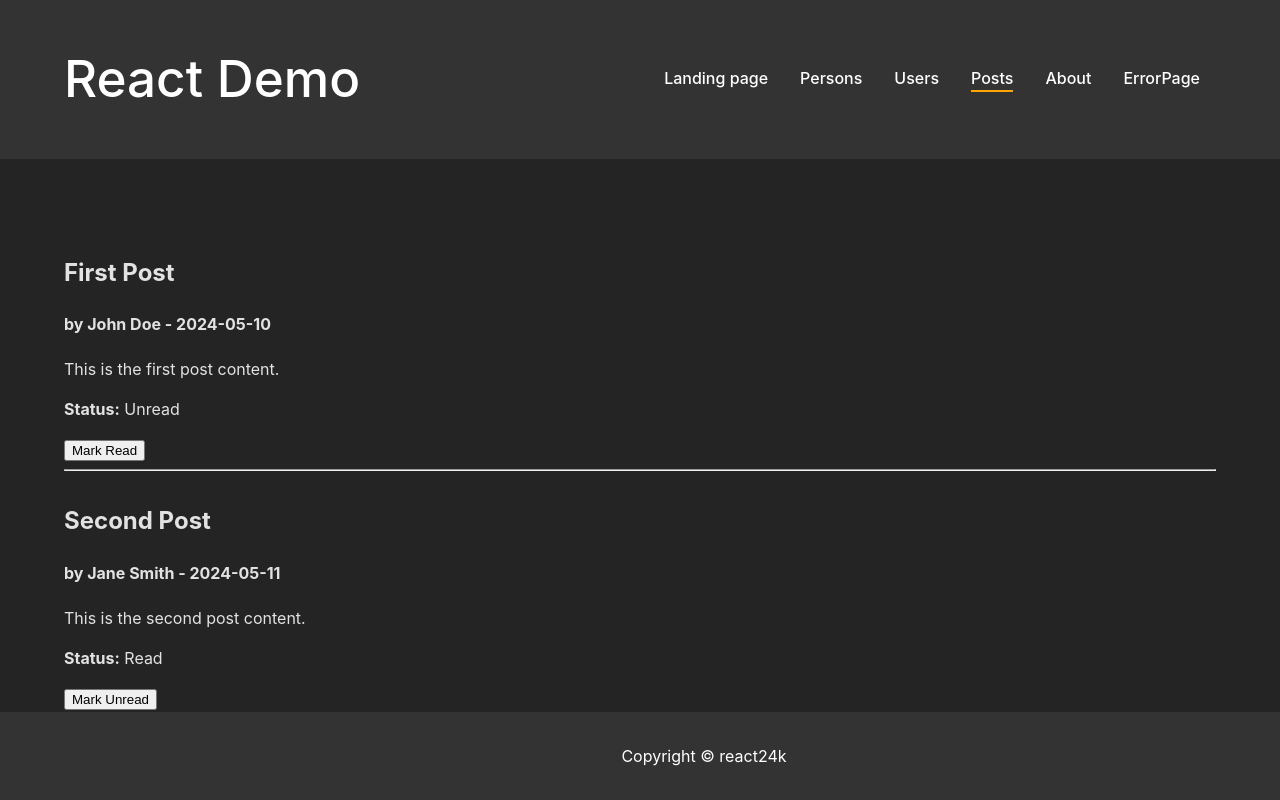
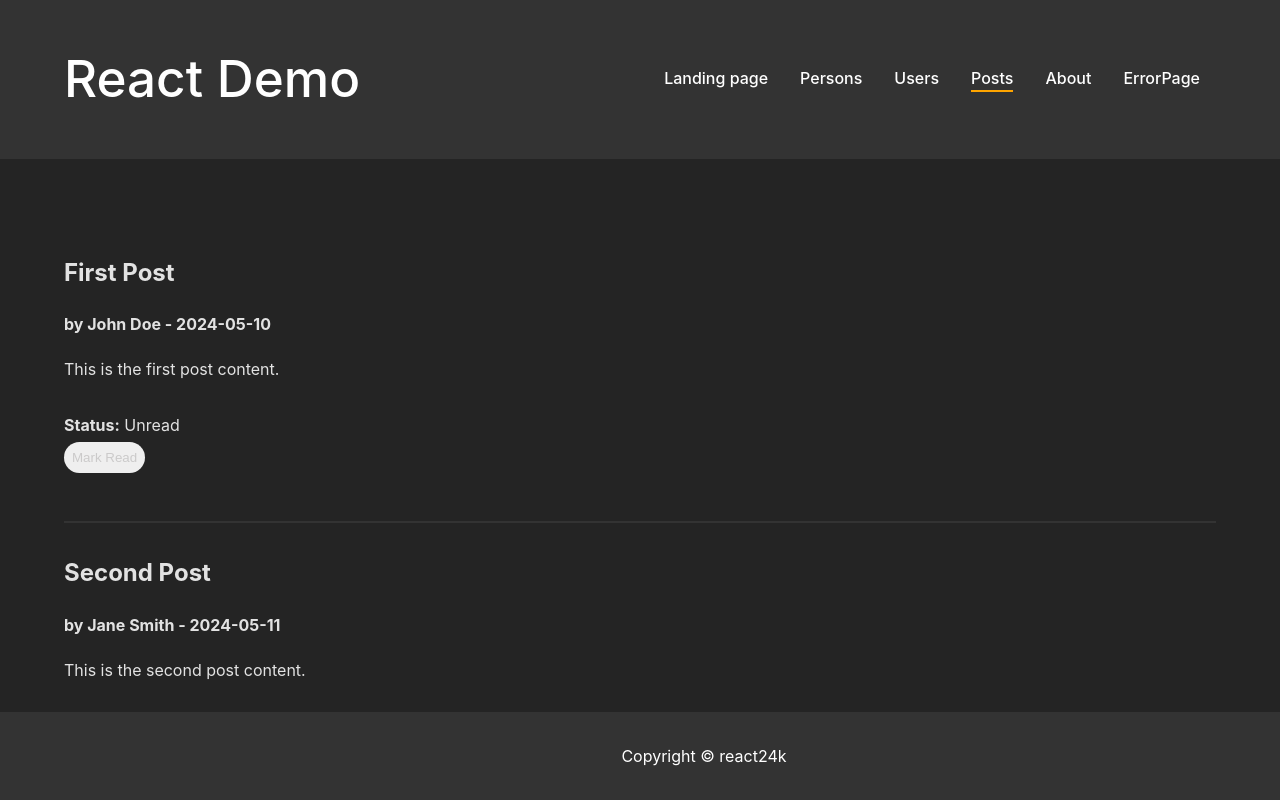
Before and after one commit to tauoms/react_basics, a React (Vite) app in the folder react-demo-router_example/: page /posts in a window 1280 px wide. Shown: the top 800 px of the page. Built offline with nearby package versions, Linux system fonts and the light colour scheme; no server answers; data requests are answered from the project's data file.

Commit message:
Style button, hr

```diff
--- a/react-demo-router_example/src/index.css
+++ b/react-demo-router_example/src/index.css
@@ -113,4 +113,18 @@ h1 {
 
 .post p {
   margin-top: 0rem;
+  margin-bottom: 2rem;
 }
+
+button {
+  margin-top: 0.3rem;
+  margin-bottom: 1rem;
+  padding: 0.5rem;
+  color: #cbcaca;
+  border-radius: 20px;
+  border: none;
+}
+
+hr {
+  border: 1px solid #333;
+}
--- a/react-demo-router_example/src/routes/Posts.jsx
+++ b/react-demo-router_example/src/routes/Posts.jsx
@@ -10,10 +10,11 @@ const Posts = ({ posts, updatePostStatus }) => {
           <p>{post.content}</p>
           <p>
             <strong>Status:</strong> {post.published ? "Read" : "Unread"}
+            <br />
+            <button onClick={() => updatePostStatus(post.id, post.published)}>
+              {post.published ? "Mark Unread" : "Mark Read"}
+            </button>
           </p>
-          <button onClick={() => updatePostStatus(post.id, post.published)}>
-            {post.published ? "Mark Unread" : "Mark Read"}
-          </button>
           <hr />
         </div>
       ))}
```
